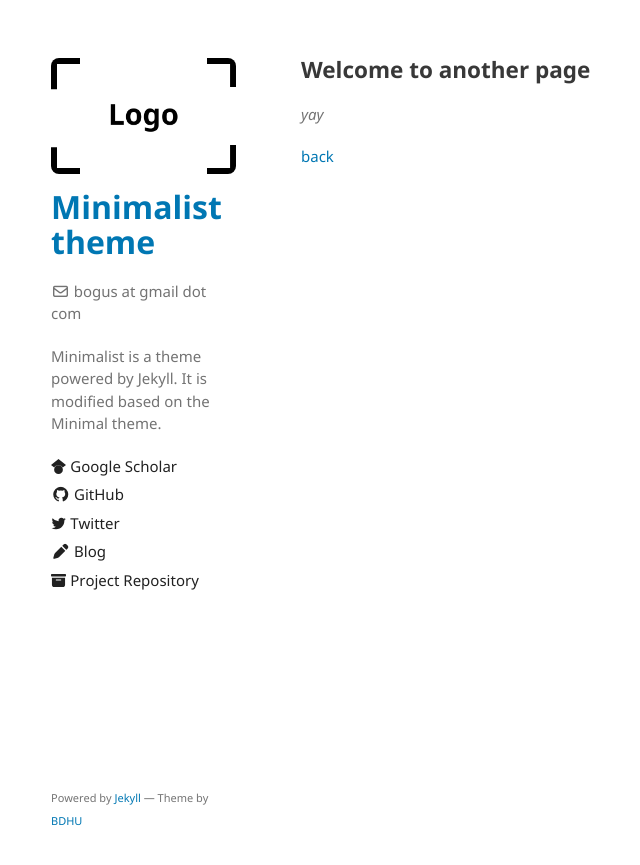
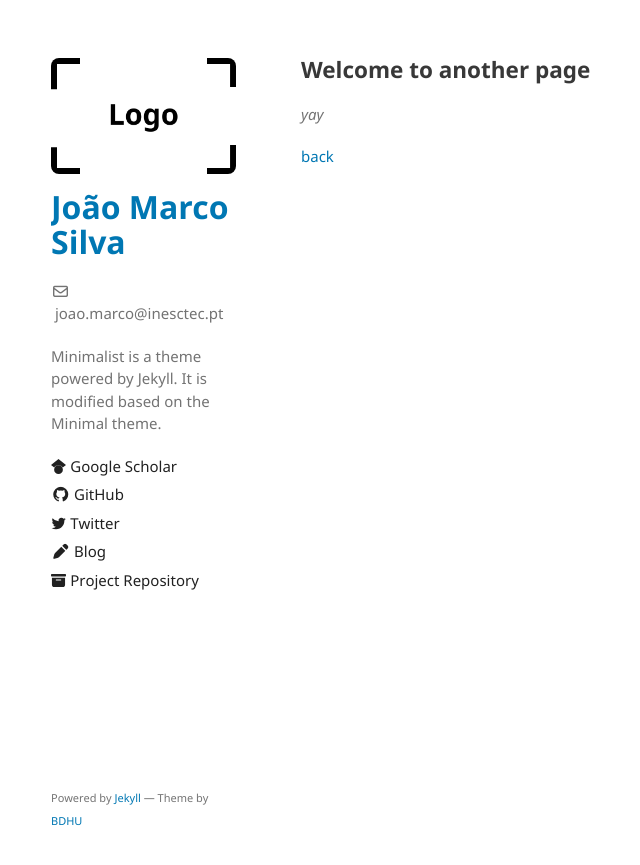
Before and after one commit to jotamarco/jotamarco.github.io, a Jekyll site: the page built from another-page.md, in a window 1280 px wide. Shown: the top 865 px of the page, without its empty margins (159-799 px from the left). Built offline with Jekyll 4.4.1, drawn with Linux system fonts in a browser that asks for light colours.

Commit message:
Teste inicial

```diff
--- a/_config.yml
+++ b/_config.yml
@@ -1,6 +1,6 @@
-title: Minimalist theme
+title: João Marco Silva
 logo: /assets/img/logo.png
-email: bogus at gmail dot com
+email: joao.marco@inesctec.pt
 description: Minimalist is a theme powered by Jekyll. It is modified based on the Minimal theme.
 show_downloads: false
 google_analytics: UA-108144808-1
```
